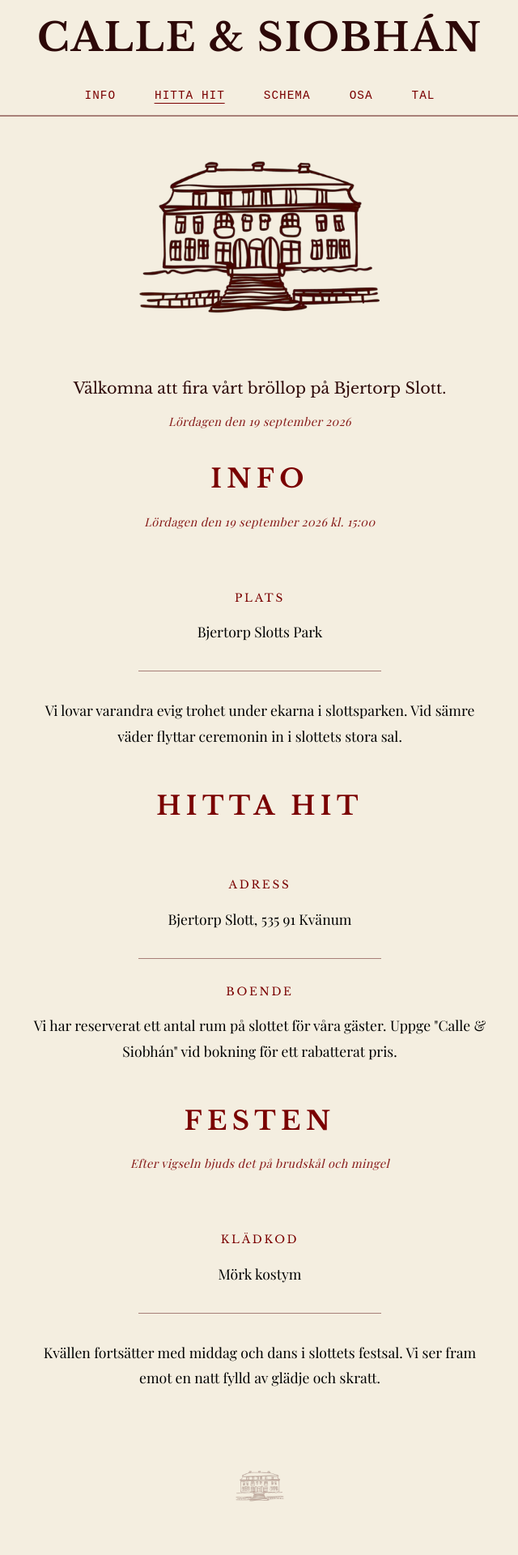
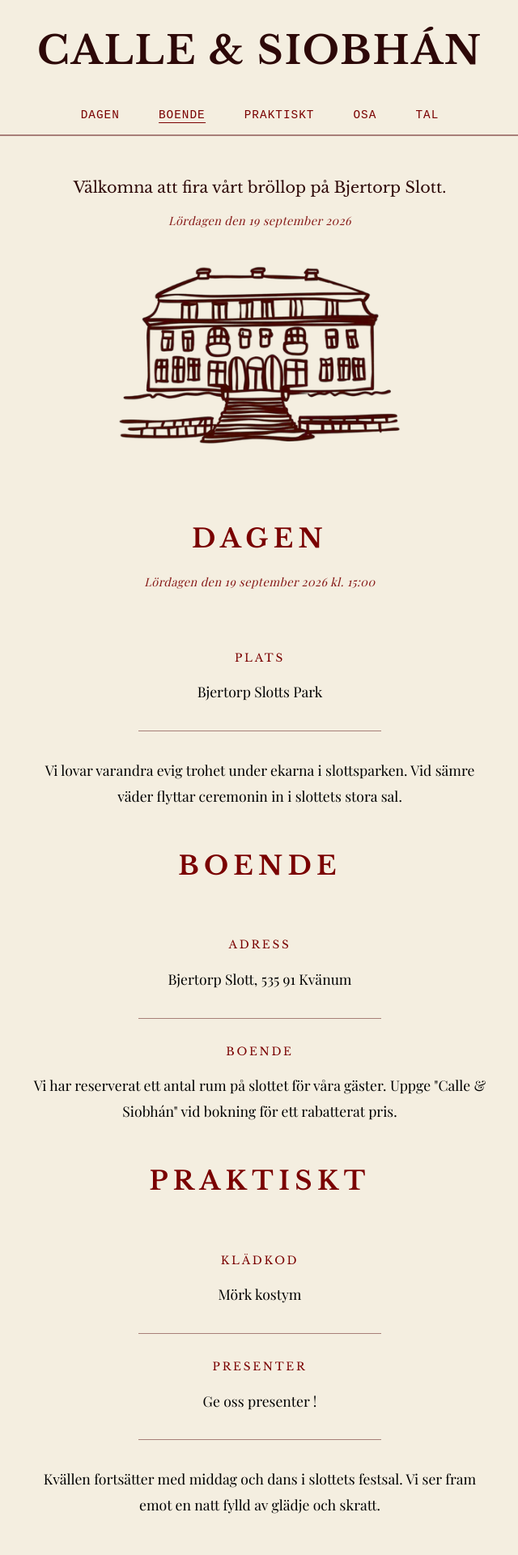
Before and after one commit to lukasdannemann/Wedding, a React (Vite) app: page / in a window 1280 px wide. Shown: the top 1920 px of the page at 81% size, without its empty margins (319-959 px from the left). Before the commit the page ends 1869 px from the top, so only its background shows below. Built offline with nearby package versions, Linux system fonts and the light colour scheme; a web font is replaced by a local one.

Commit message:
changed links to suitable names and fixed navbar when scrolling

```diff
--- a/src/components/Info/Info.jsx
+++ b/src/components/Dagen/Dagen.jsx
@@ -1,7 +1,7 @@
-export default function Info() {
+export default function Dagen() {
     return (
-        <section id="info" className="section-container">
-            <h2 className="section-title">Info</h2>
+        <section id="dagen" className="section-container">
+            <h2 className="section-title">Dagen</h2>
             <p className="fine-print">Lördagen den 19 september 2026 kl. 15:00</p>
 
             <div className="section-content">
--- a/src/components/Header/Header.css
+++ b/src/components/Header/Header.css
@@ -4,6 +4,7 @@
     align-items: center;
     flex-direction: column;
     background-color: var(--color-bg-beige);
+    padding-top: 1rem;
 }
 
 .header h1 {
@@ -20,7 +21,7 @@ h1 {
 
 @media (max-width: 600px) {
     .header h1 {
-        font-size: clamp(1.4rem, 7vw, 2.5rem);
+        font-size: clamp(2rem, 8vw, 2.5rem);
         white-space: nowrap;
         margin: 0.8rem 0;
     }
--- a/src/components/Hero/Hero.css
+++ b/src/components/Hero/Hero.css
@@ -1,11 +1,15 @@
 .hero-section {
     text-align: center;
     margin: 0;
-    padding: 0;
+    padding-top: 2rem;
+}
+
+.castle-container {
+    margin-top: -2rem;
 }
 
 .castle-img {
-    max-width: 300px;
+    max-width: 350px;
     width: 100%;
     height: auto;
 }
@@ -23,12 +27,12 @@
 
 /* Lägg till i src/components/Hero/Hero.css */
 @media (max-width: 600px) {
-    .hero-section {
-        padding-top: 1rem;
-    }
+    /* .hero-section {
+        padding-top: 2rem;
+    } */
 
     .castle-img {
-        max-width: 220px; /* Något mindre slott på mobilen */
+        max-width: 300px; /* Något mindre slott på mobilen */
     }
 
     .hero-intro .typewriter {
--- a/src/components/Hero/Hero.jsx
+++ b/src/components/Hero/Hero.jsx
@@ -4,12 +4,12 @@ import castleimg from '../../assets/castle_img.png';
 export default function Hero() {
     return (
         <section id="hem" className='hero-section'>
-            <div className='castle-container'>
-                <img src={castleimg} alt="Bjertorp Slott" className='castle-img' />
-            </div>
             <div className='hero-intro'>
                 <p className='typewriter'>Välkomna att fira vårt bröllop på Bjertorp Slott.</p>
                 <p className='fine-print'>Lördagen den 19 september 2026</p>
+            </div>
+            <div className='castle-container'>
+                <img src={castleimg} alt="Bjertorp Slott" className='castle-img' />
             </div>
 
         </section>
--- a/src/components/Location/Location.jsx
+++ b/src/components/Location/Location.jsx
@@ -1,7 +1,7 @@
 export default function HittaHit() {
     return (
-        <section id="hitta-hit" className="section-container">
-            <h2 className="section-title">Hitta hit</h2>
+        <section id="boende" className="section-container">
+            <h2 className="section-title">Boende</h2>
 
             <div className="section-content">
                 <p className="typewriter-label">ADRESS</p>
--- a/src/components/Navigation/Navigation.css
+++ b/src/components/Navigation/Navigation.css
@@ -1,11 +1,11 @@
 .navbar {
   position: sticky;
-  top: 0; /* Här "fastnar" den */
-  z-index: 1000; /* Så den ligger ovanpå allt annat när man skrollar */
-  padding: 1rem;
+  top: 0;
+  z-index: 1000;
+  padding: 1.5rem 1rem 1rem 1rem;
   margin: 0 5rem;
   border-bottom: 2px solid var(--color-border);
-  background-color: rgba(244, 238, 224, 0.8);
+  background-color: rgba(244, 238, 224, 0.5);
   backdrop-filter: blur(5px);
   transform: translateZ(0);
   will-change: transform;
@@ -69,7 +69,7 @@
 @media (max-width: 600px) {
     .navbar {
         margin: 0; /* Tar bort 5rem-marginalen */
-        padding: 0.6rem 0;
+        padding: 1rem 0;
     }
 
     .navbar ul {
--- a/src/components/Navigation/Navigation.jsx
+++ b/src/components/Navigation/Navigation.jsx
@@ -6,7 +6,7 @@ import { useScrollSpy } from '../../hooks/useScrollSpy'
 
 export default function Navigation() {
     const location = useLocation(); // Håll koll på nuvarande URL
-    const activeSection = useScrollSpy(['hem', 'info', 'hitta-hit', 'schema']);
+    const activeSection = useScrollSpy(['dagen', 'boende', 'praktiskt']);
 
     // Kontrollera om vi är på startsidan
     const isHomePage = location.pathname === '/';
@@ -16,22 +16,22 @@ export default function Navigation() {
             <ul>
                 <li>
                     <HashLink
-                        to='/#info'
+                        to='/#dagen'
                         /* Lägg bara till 'active' om vi är på startsidan OCH sektionen är aktiv */
-                        className={isHomePage && activeSection === 'info' ? 'active' : ''}
-                    >Info</HashLink>
+                        className={isHomePage && activeSection === 'dagen' ? 'active' : ''}
+                    >Dagen</HashLink>
                 </li>
                 <li>
                     <HashLink
-                        to='/#hitta-hit'
-                        className={isHomePage && activeSection === 'hitta-hit' ? 'active' : ''}
-                    >Hitta hit</HashLink>
+                        to='/#boende'
+                        className={isHomePage && activeSection === 'boende' ? 'active' : ''}
+                    >Boende</HashLink>
                 </li>
                 <li>
                     <HashLink
-                        to='/#schema'
-                        className={isHomePage && activeSection === 'schema' ? 'active' : ''}
-                    >Schema</HashLink>
+                        to='/#praktiskt'
+                        className={isHomePage && activeSection === 'praktiskt' ? 'active' : ''}
+                    >Praktiskt</HashLink>
                 </li>
 
                 {/* NavLink sköter sin egen 'active'-klass automatiskt */}
--- a/src/components/Festen/Festen.jsx
+++ b/src/components/Praktiskt/Praktiskt.jsx
@@ -2,13 +2,17 @@ import castleimg from '../../assets/castle_img.png';
 
 export default function Festen() {
     return (
-        <section id="schema" className="section-container">
-            <h2 className="section-title">Festen</h2>
-            <p className="fine-print">Efter vigseln bjuds det på brudskål och mingel</p>
+        <section id="praktiskt" className="section-container">
+            <h2 className="section-title">Praktiskt</h2>
 
             <div className="section-content">
                 <p className="typewriter-label">KLÄDKOD</p>
                 <p className="typewriter-text">Mörk kostym</p>
+
+                <div className="thin-line"></div>
+
+                <p className="typewriter-label">PRESENTER</p>
+                <p className="typewriter-text">Ge oss presenter !</p>
                 <div className="thin-line"></div>
 
                 <p className="typewriter-text">
--- a/src/index.css
+++ b/src/index.css
@@ -23,7 +23,7 @@
   --font-main: 'Libre Baskerville', serif;
   /* --font-text: 'Special Elite', monospace; */
 
-  --font-text: 'Lora', 'Playfair Display', serif;
+--font-text: 'Lora', 'Playfair Display', serif;
 
   /* Avstånd och styling */
   --border-radius: 4px;           /* Håll det kantigt men mjukt */
@@ -37,7 +37,7 @@
 
 /* Dödar all horisontell skroll och centrerar hela appen */
 html, body {
-  overflow-x: hidden;
+  overflow-x: clip;
   width: 100%;
   margin: 0;
   padding: 0;
@@ -140,8 +140,8 @@ li {
 .thin-line {
     width: 100%;
     max-width: 300px;
-    height: 1px;
-    background-color: var(--color-border);
+    height: 0;
+    border-top: 1px solid var(--color-border);
     margin: 2rem auto;
 }
 
--- a/src/pages/Home/Home.jsx
+++ b/src/pages/Home/Home.jsx
@@ -1,6 +1,6 @@
 import Hero from "../../components/Hero/Hero"
-import Info from "../../components/Info/Info"
-import Festen from "../../components/Festen/Festen"
+import Info from "../../components/Dagen/Dagen"
+import Festen from "../../components/Praktiskt/Praktiskt"
 import HittaHit from "../../components/Location/Location"
 
 export default function Home() {
```
Also changed, not shown: src/components/Dagen/Dagen.css (added), src/components/Praktiskt/Praktiskt.css (added).
